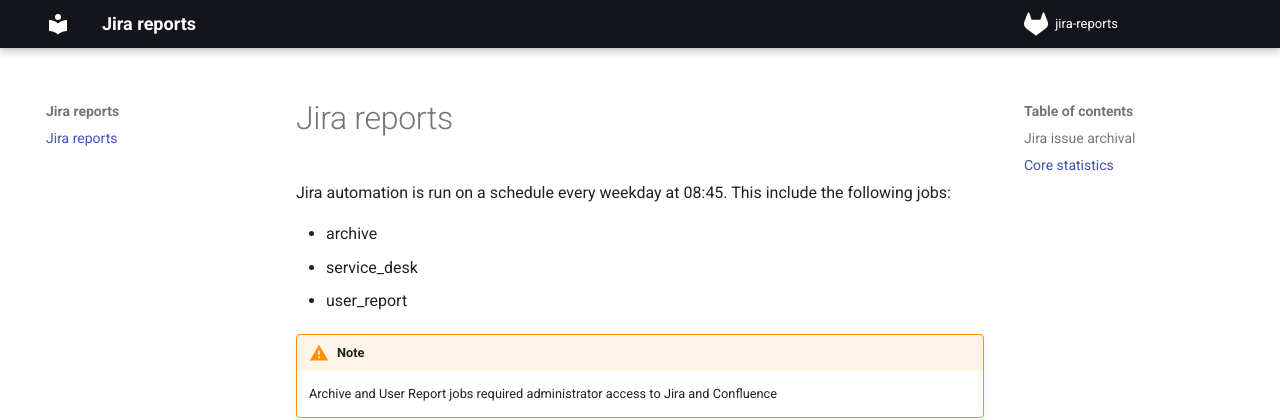
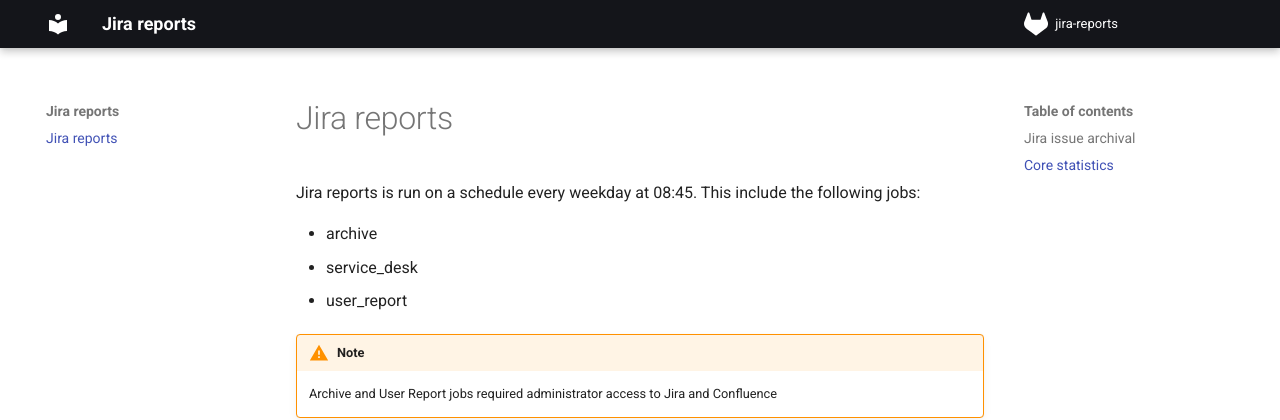
Before and after one commit to accesspc/jira-reports, an MkDocs documentation site: the page built from docs/index.md, in a window 1280 px wide and 1030 px high. Shown: the top 420 px of the window. Built offline with MkDocs 1.6.1 and Material for MkDocs 9.7.7, drawn with Linux system fonts in a browser that asks for light colours; comment, search, counter and statistics services are not loaded.

Commit message:
docs: update

```diff
--- a/docs/index.md
+++ b/docs/index.md
@@ -1,6 +1,6 @@
 # Jira reports
 
-Jira automation is run on a schedule every weekday at 08:45. This include the following jobs:
+Jira reports is run on a schedule every weekday at 08:45. This include the following jobs:
 
 * archive
 * service_desk
```
Also changed, not shown: README.md (+20 -1 lines).
